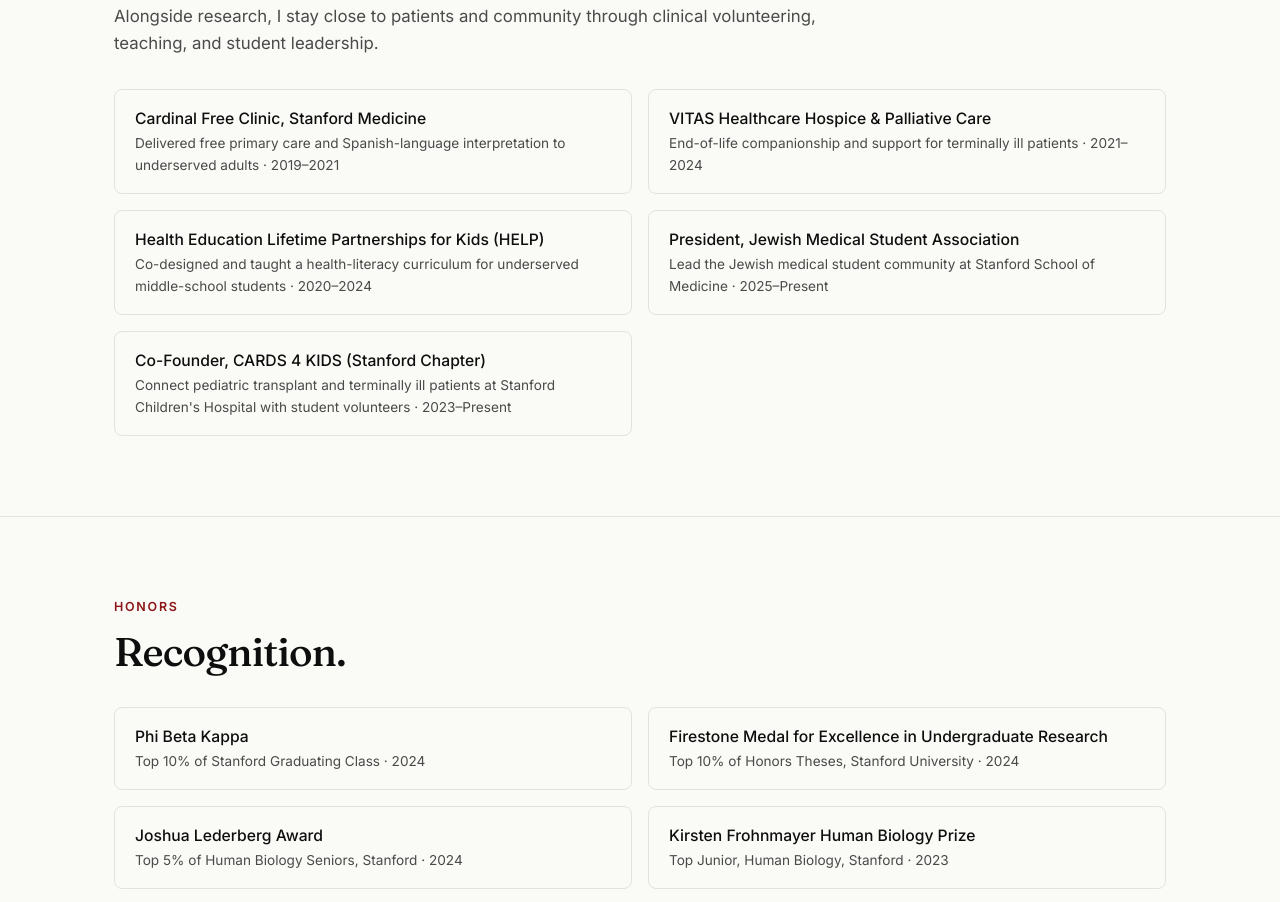
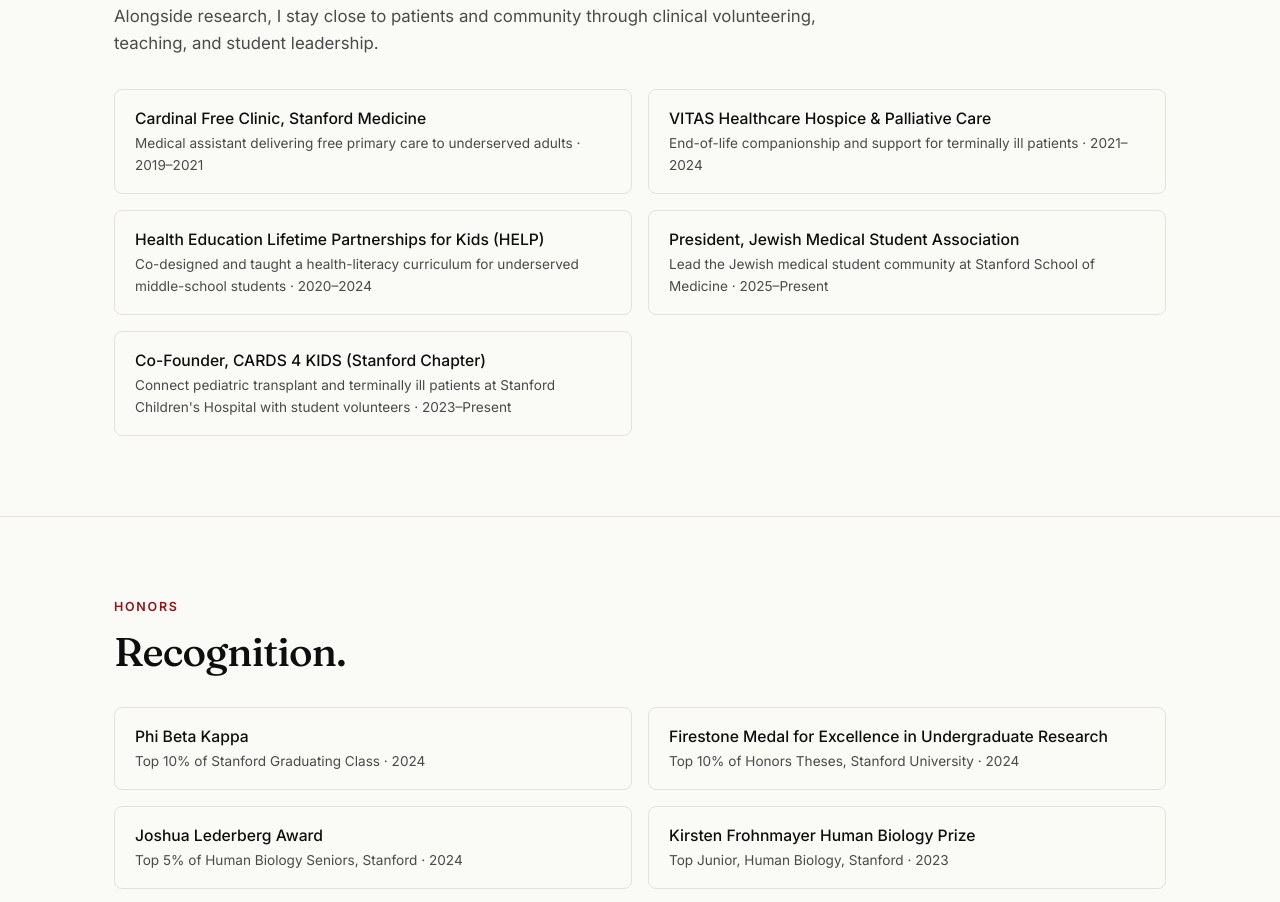
Before and after one commit to harrisonkonsker/harrisonkonsker.github.io, a plain HTML site: page index.html in a window 1280 px wide. Shown: the part 10757-11659 px from the top of the page. Drawn offline with Linux system fonts and the light colour scheme.

Commit message:
Describe the Cardinal Free Clinic role accurately as medical assistant, without interpretation type: docs
Co-Authored-By: Claude Opus 5.5 <noreply@anthropic.com>

```diff
--- a/index.html
+++ b/index.html
@@ -1913,7 +1913,7 @@ Start when I say I'm ready.</code></pre>
         <div class="honors-grid">
           <div class="honor-item">
             <div class="honor-name">Cardinal Free Clinic, Stanford Medicine</div>
-            <div class="honor-detail">Delivered free primary care and Spanish-language interpretation to underserved adults · 2019–2021</div>
+            <div class="honor-detail">Medical assistant delivering free primary care to underserved adults · 2019–2021</div>
           </div>
           <div class="honor-item">
             <div class="honor-name">VITAS Healthcare Hospice &amp; Palliative Care</div>
```
